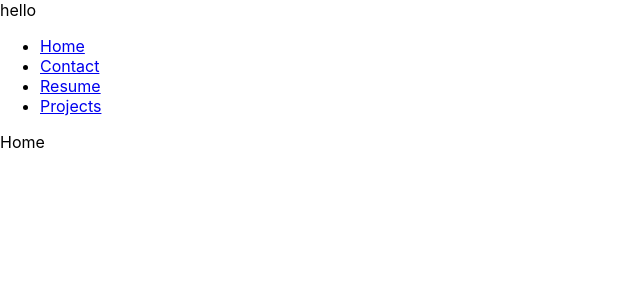
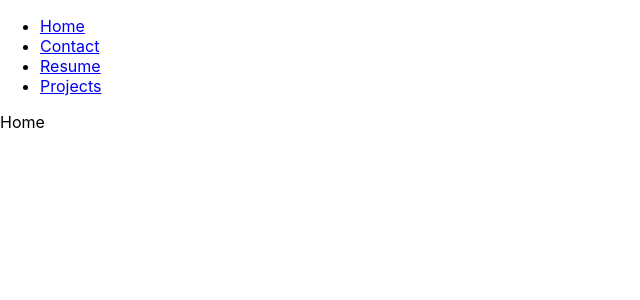
Before and after one commit to k-rhodes/portfolio-react, a React (Create React App) app: page / in a window 1280 px wide. Shown: the top 300 px of the page, without its empty margins (0-640 px from the left). Built offline with nearby package versions, Linux system fonts and the light colour scheme.

Commit message:
react-router configuration, removed <Router /> from App.js

```diff
--- a/src/App.js
+++ b/src/App.js
@@ -1,6 +1,6 @@
 import React, { Component } from "react";
 import "./App.css";
-import { BrowserRouter as Router, Route } from "react-router-dom";
+import { Route } from "react-router-dom";
 import Home from "./Home";
 import Resume from "./Resume";
 import Contact from "./Contact";
@@ -11,16 +11,11 @@ class App extends Component {
   render() {
     return (
       <div>
-        hello
-        <Router>
-          <div>
-            <Nav />
-            <Route exact path="/" component={Home} />
-            <Route path="/resume" component={Resume} />
-            <Route path="/contact" component={Contact} />
-            <Route path="/projects" component={Projects} />
-          </div>
-        </Router>
+        <Nav />
+        <Route exact path="/" component={Home} />
+        <Route path="/resume" component={Resume} />
+        <Route path="/contact" component={Contact} />
+        <Route path="/projects" component={Projects} />
       </div>
     );
   }
```
